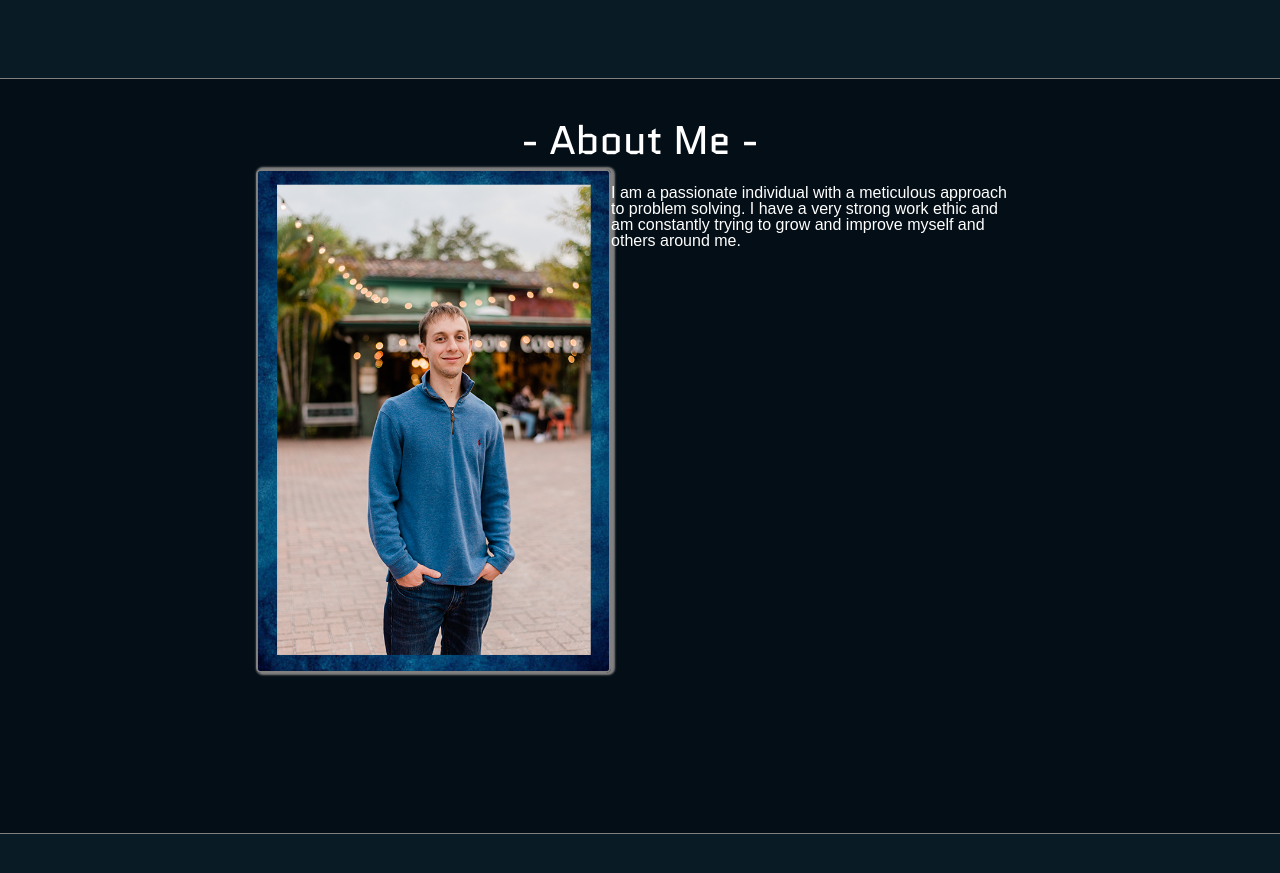
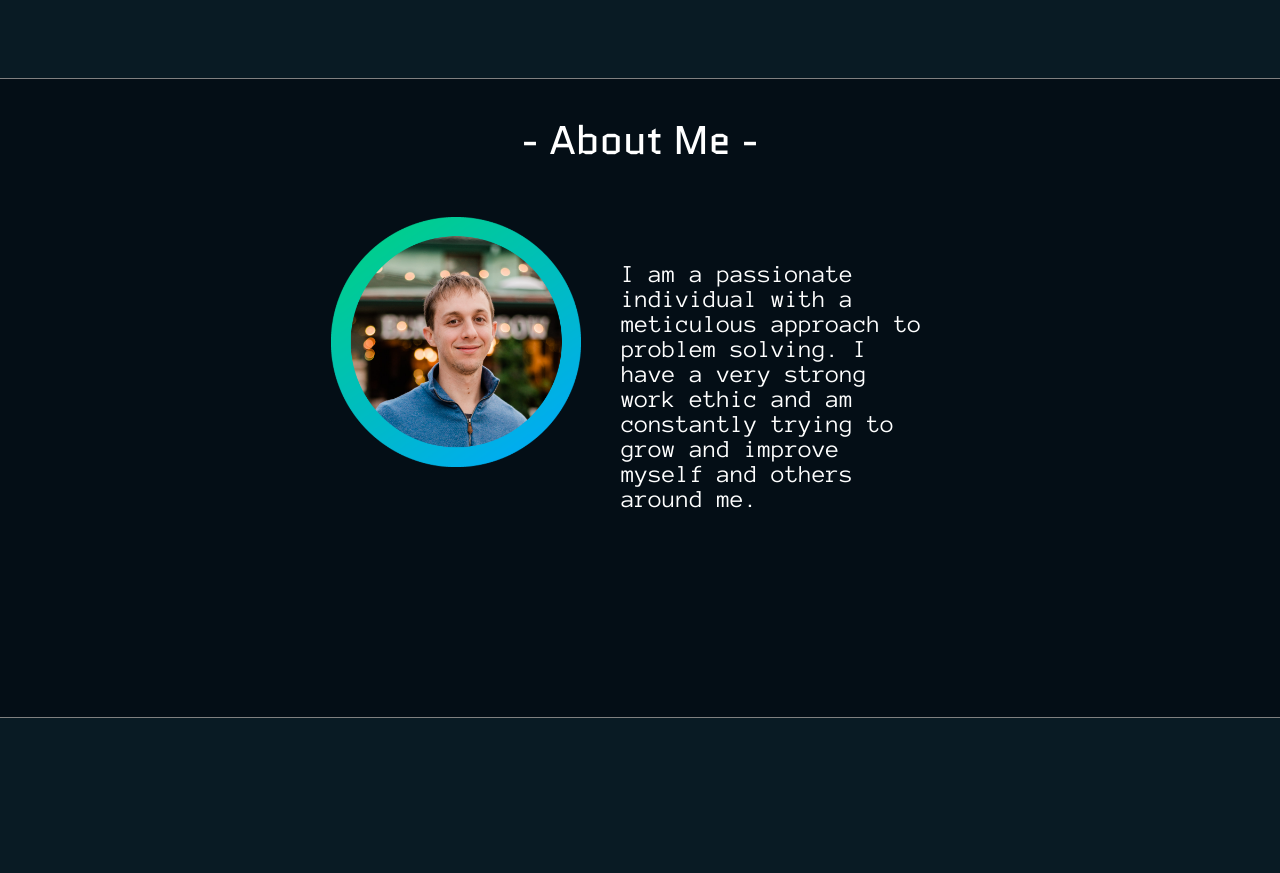
Before and after one commit to swander926/portfolio, a React (Create React App) app: page / in a window 1280 px wide. Shown: the part 1896-2769 px from the top of the page. Built offline with nearby package versions, Linux system fonts and the light colour scheme.

Commit message:
Edit About Me

```diff
--- a/public/index.html
+++ b/public/index.html
@@ -2,7 +2,7 @@
 <html lang="en">
   <head>
     <link href="https://fonts.googleapis.com/css?family=Quantico&display=swap" rel="stylesheet">
-
+    <link href="https://fonts.googleapis.com/css?family=Anonymous+Pro&display=swap" rel="stylesheet">
     <meta charset="utf-8">
 
     <link rel="shortcut icon" href="%PUBLIC_URL%/favicon.ico">
--- a/src/components/AboutMe.jsx
+++ b/src/components/AboutMe.jsx
@@ -6,7 +6,7 @@ const AboutMe = () => {
     <div>
       <div className="aboutMeDiv">
       <div className="aboutHeader">- About Me -</div>
-      <div className="aboutSection"><img className="meImg" height="500px"src={me}/>
+      <div className="aboutSection"><img className="meImg" height="250px"src={me}/>
         <p className="aboutMeText">I am a passionate individual with a meticulous approach to problem solving. I have a very strong work ethic and am constantly trying to grow and improve myself and others around me.  </p>
 </div>
       </div>
--- a/src/index.css
+++ b/src/index.css
@@ -200,6 +200,7 @@ margin-left: 1px;
 
 .aboutHeader {
   margin-top: 2rem;
+  margin-bottom: 3rem;
   display: flex;
   justify-content: center;
   /* border: solid orange 3px; */
@@ -208,8 +209,16 @@ margin-left: 1px;
 }
 
 .aboutMeText {
+  display: flex;
+  align-items: center;
+  justify-content: center;
+  padding: 20px;
+  margin-left: 20px;
   line-height: 1;
-  font-family: sans-serif;
+  font-family: 'Anonymous Pro', monospace;
+  font-size: 25px;
+  /* border: solid pink 2px; */
+  width: 40%;
 }
 
 .aboutSection {
@@ -219,9 +228,9 @@ margin-left: 1px;
 }
 
 .meImg {
-  border: solid grey 2px;
+  /* border: solid grey 2px;
   border-radius: 5px;
-  box-shadow: grey 2px 0 2px 2px;
+  box-shadow: grey 2px 0 2px 2px; */
 }
 
 .contactSection {
```
Also changed, not shown: src/images/me.png, src/images/profilepic.png (added).
